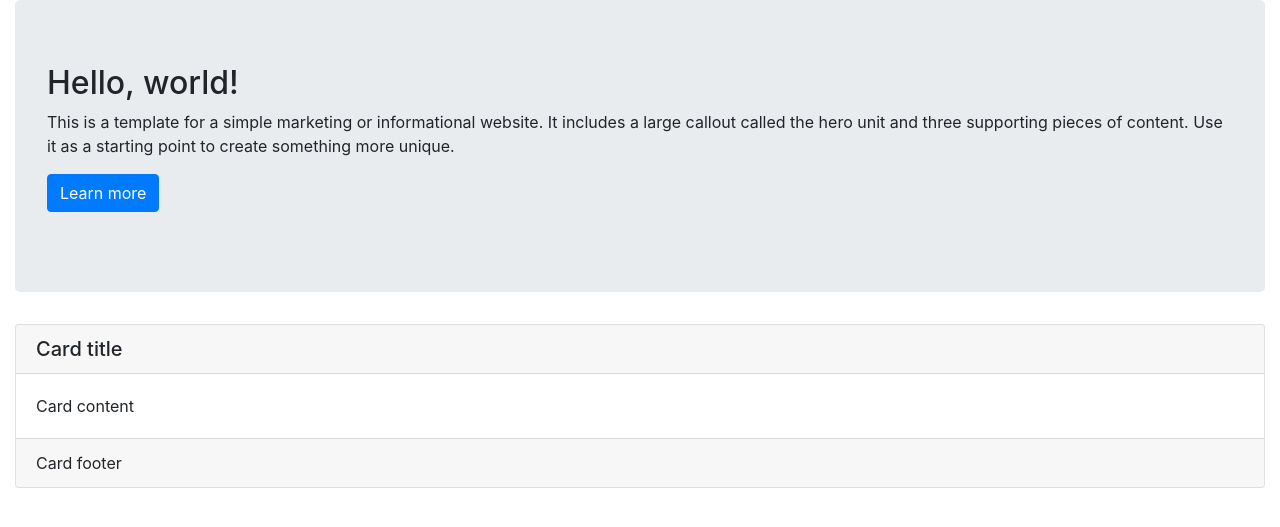
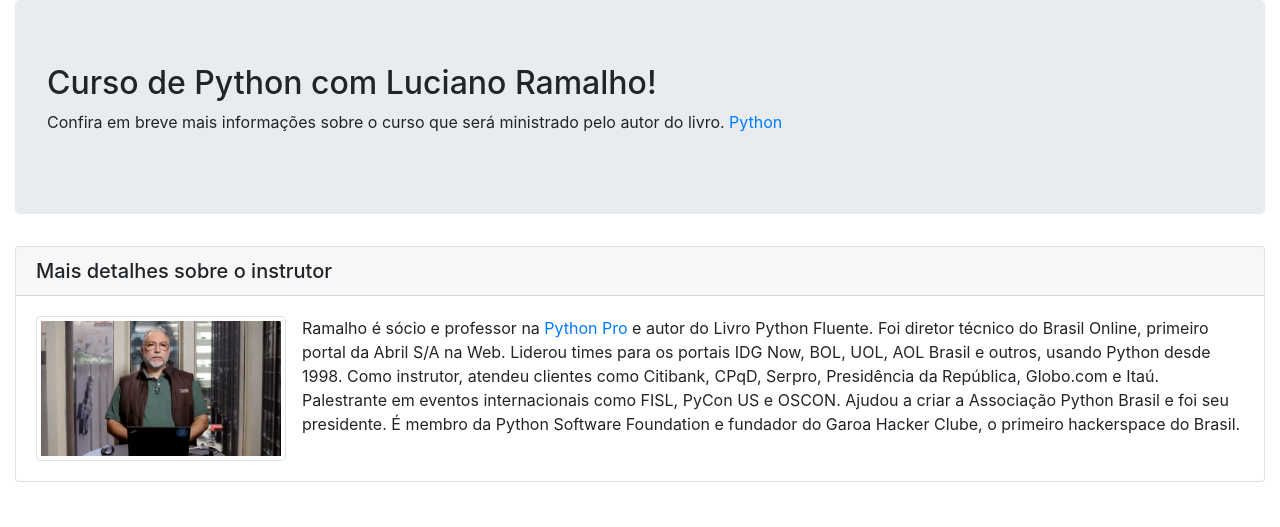
Before and after one commit to Charles-Silva-07/curso_django, a Django app: page / in a window 1280 px wide. Shown: the part 56-583 px from the top of the page. Run offline with Django 4.2, Linux system fonts and the light colour scheme; some libraries are stand-ins or nearby versions.

Commit message:
Foto do Luciano Ramalho adicionada no projeto

```diff
--- a/pypro/base/templates/base/home.html
+++ b/pypro/base/templates/base/home.html
@@ -10,7 +10,7 @@
 
     <meta name="description" content="Pagina do Curso Python Pro">
     <meta name="author" content="Charles Silva">
-
+    <link rel="icon" type="image/png" href="{% static 'img/favicon.ico' %}"/>
     <link href="{% static 'css/bootstrap.min.css' %}" rel="stylesheet">
     <link href="{% static 'css/style.css' %}" rel="stylesheet">
     <script src="{% static 'js/jquery.min.js' %}"></script>
@@ -22,7 +22,8 @@
 <nav class="navbar navbar-expand-lg navbar-dark bg-dark">
     <div class="container-fluid">
         <a class="navbar-brand" href="{% url 'base:home' %}">Python Pro</a>
-    <button class="navbar-toggler" type="button" data-bs-toggle="collapse" data-bs-target="#navbarSupportedContent" aria-controls="navbarSupportedContent" aria-expanded="false" aria-label="Toggle navigation">
+        <button class="navbar-toggler" type="button" data-bs-toggle="collapse" data-bs-target="#navbarSupportedContent"
+                aria-controls="navbarSupportedContent" aria-expanded="false" aria-label="Toggle navigation">
             <span class="navbar-toggler-icon"></span>
         </button>
 
@@ -39,14 +40,14 @@
 
             <div class="jumbotron">
                 <h2>
-					Hello, world!
+                    Curso de Python com Luciano Ramalho!
                 </h2>
                 <p>
-					This is a template for a simple marketing or informational website. It includes a large callout called the hero unit and three supporting pieces of content. Use it as a starting point to create something more unique.
+                    Confira em breve mais informações sobre o curso que será ministrado pelo autor do livro.
+                    <a href="https://www.amazon.com.br/Livros-Luciano-Ramalho/s?rh=n%3A6740748011%2Cp_27%3ALuciano+Ramalho"
+                       target="_blank"> Python </a>
                 </p>
-				<p>
-					<a class="btn btn-primary btn-large" href="#">Learn more</a>
-				</p>
+
             </div>
         </div>
     </div>
@@ -54,15 +55,21 @@
         <div class="col-md-12">
             <div class="card">
                 <h5 class="card-header">
-					Card title
+                    Mais detalhes sobre o instrutor
                 </h5>
                 <div class="card-body">
                     <p class="card-text">
-						Card content
+                        <img src=" {% static 'img/luciano.png' %}" width="250" alt="Foto do Luciano Ramalho"
+                             class="img-thumbnail float-left mr-3"/>
+                        Ramalho é sócio e professor na <a href="https://www.python.pro.br">Python Pro</a> e autor do
+                        Livro Python Fluente. Foi diretor técnico do Brasil Online, primeiro portal da Abril S/A na Web.
+                        Liderou times para os portais IDG Now, BOL, UOL, AOL Brasil e outros, usando Python desde 1998.
+                        Como instrutor, atendeu clientes como Citibank, CPqD, Serpro, Presidência da República,
+                        Globo.com e Itaú. Palestrante em eventos internacionais como FISL, PyCon US e OSCON. Ajudou a
+                        criar a Associação Python Brasil e foi seu presidente. É membro da Python Software Foundation e
+                        fundador do Garoa Hacker Clube, o primeiro hackerspace do Brasil.
+
                     </p>
-				</div>
-				<div class="card-footer">
-					Card footer
                 </div>
             </div>
         </div>
```
Also changed, not shown: pypro/base/static/img/favicon.ico (added), pypro/base/static/img/luciano.png (added). Lines whose indentation alone changed are shown as unchanged.
